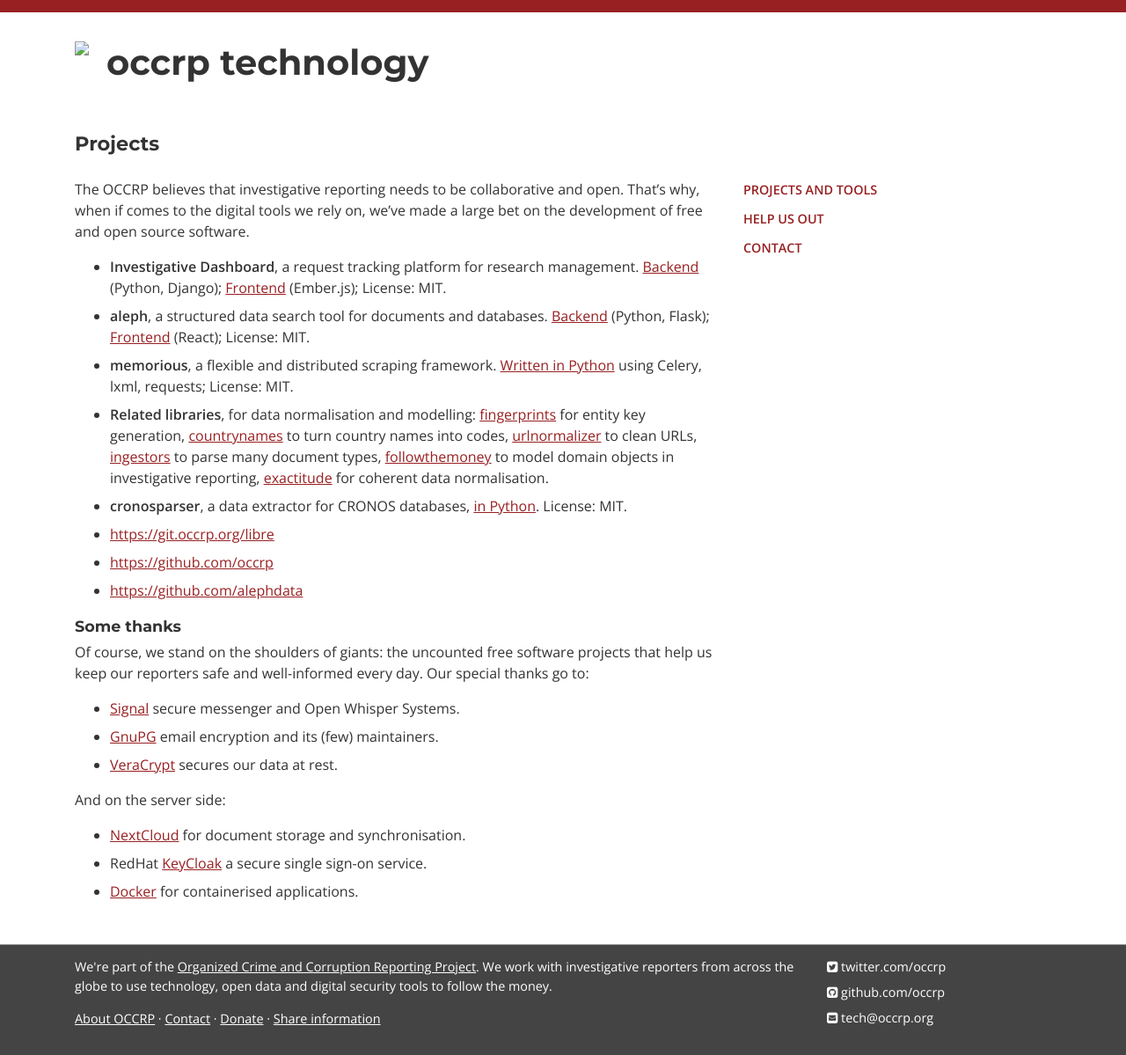
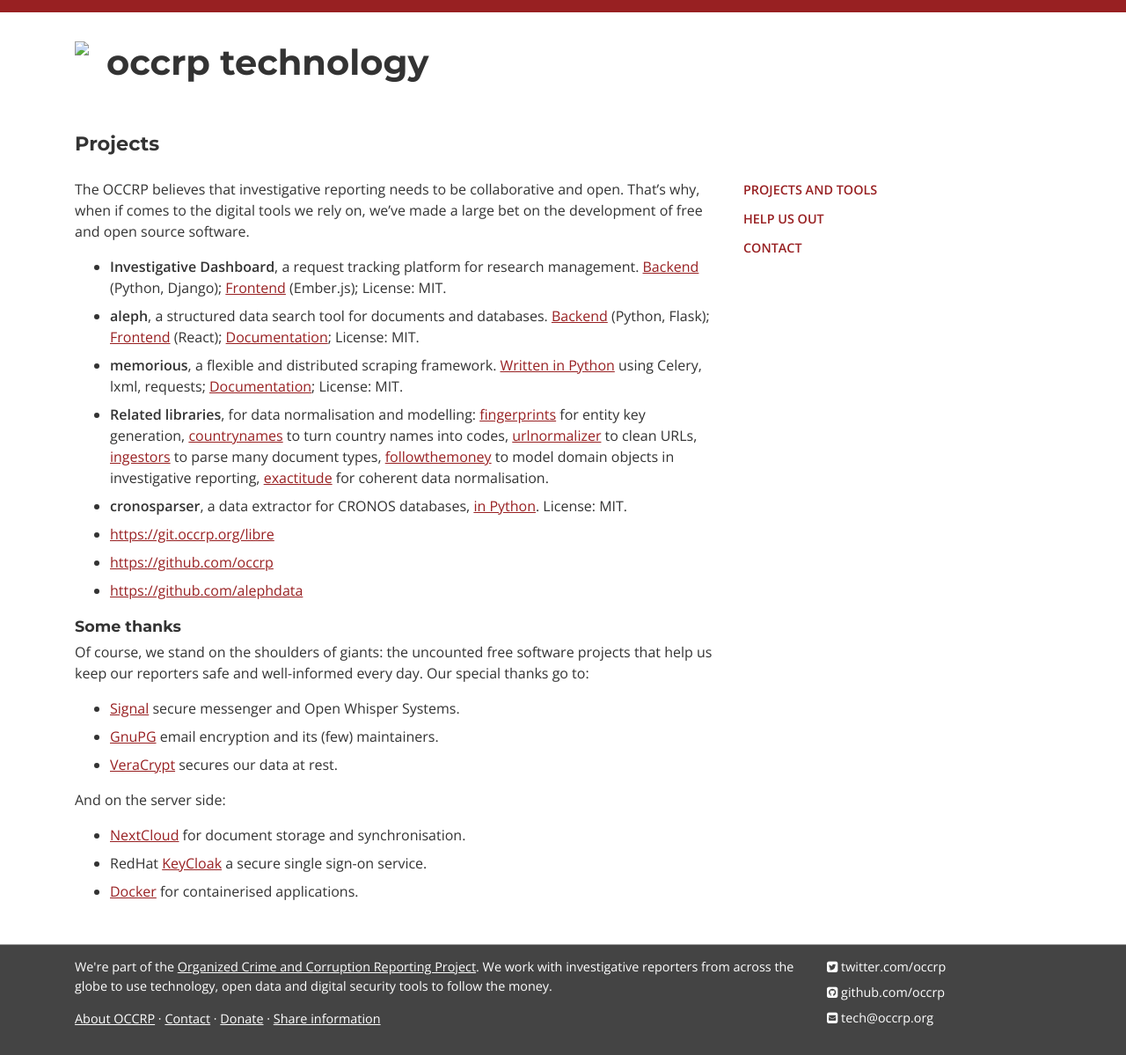
Before and after one commit to occrp/tech.occrp.org, a Jekyll site: the page built from projects/index.md, in a window 1280 px wide. Shown: the whole page at 88% size. Built offline with Jekyll 4.4.1, drawn with Linux system fonts in a browser that asks for light colours; Markdown is read by kramdown in place of the engine named in the settings.

Commit message:
add links to documentation

```diff
--- a/projects/index.md
+++ b/projects/index.md
@@ -12,10 +12,12 @@
   [Frontend](https://github.com/occrp/id-frontend) (Ember.js); License: MIT.
 * **aleph**, a structured data search tool for documents and databases.
   [Backend](https://github.com/alephdata/aleph) (Python, Flask);
-  [Frontend](https://github.com/alephdata/aleph-ui) (React); License: MIT.
+  [Frontend](https://github.com/alephdata/aleph-ui) (React);
+  [Documentation](https://aleph.readthedocs.io/en/latest/);
+  License: MIT.
 * **memorious**, a flexible and distributed scraping framework.
   [Written in Python](https://github.com/alephdata/memorious) using Celery, lxml,
-  requests; License: MIT.
+  requests; [Documentation](https://memorious.readthedocs.io/en/latest/); License: MIT.
 * **Related libraries**, for data normalisation and modelling:
   [fingerprints](https://github.com/alephdata/fingerprints) for entity key generation,
   [countrynames](https://github.com/alephdata/countrynames) to turn country names into
```
